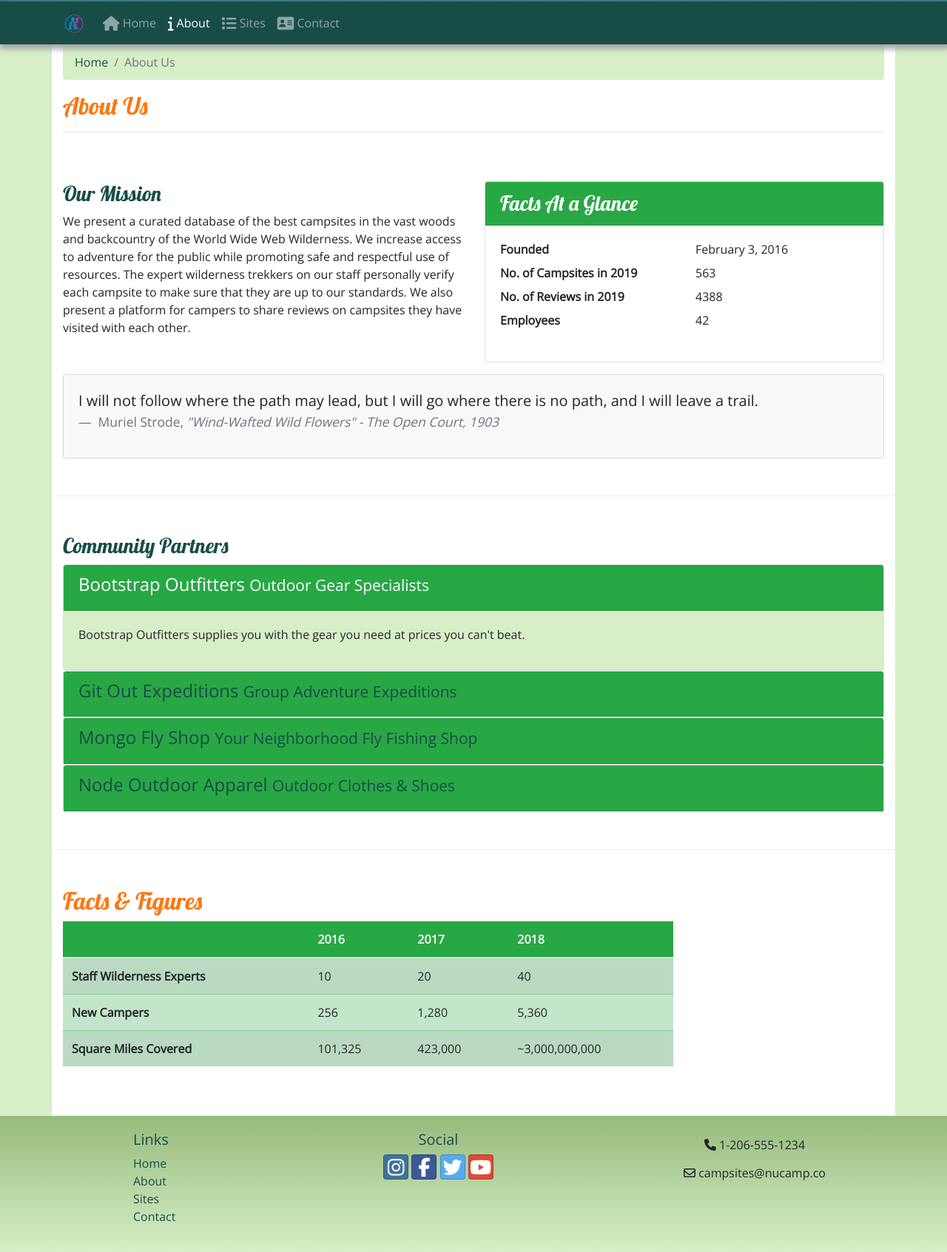
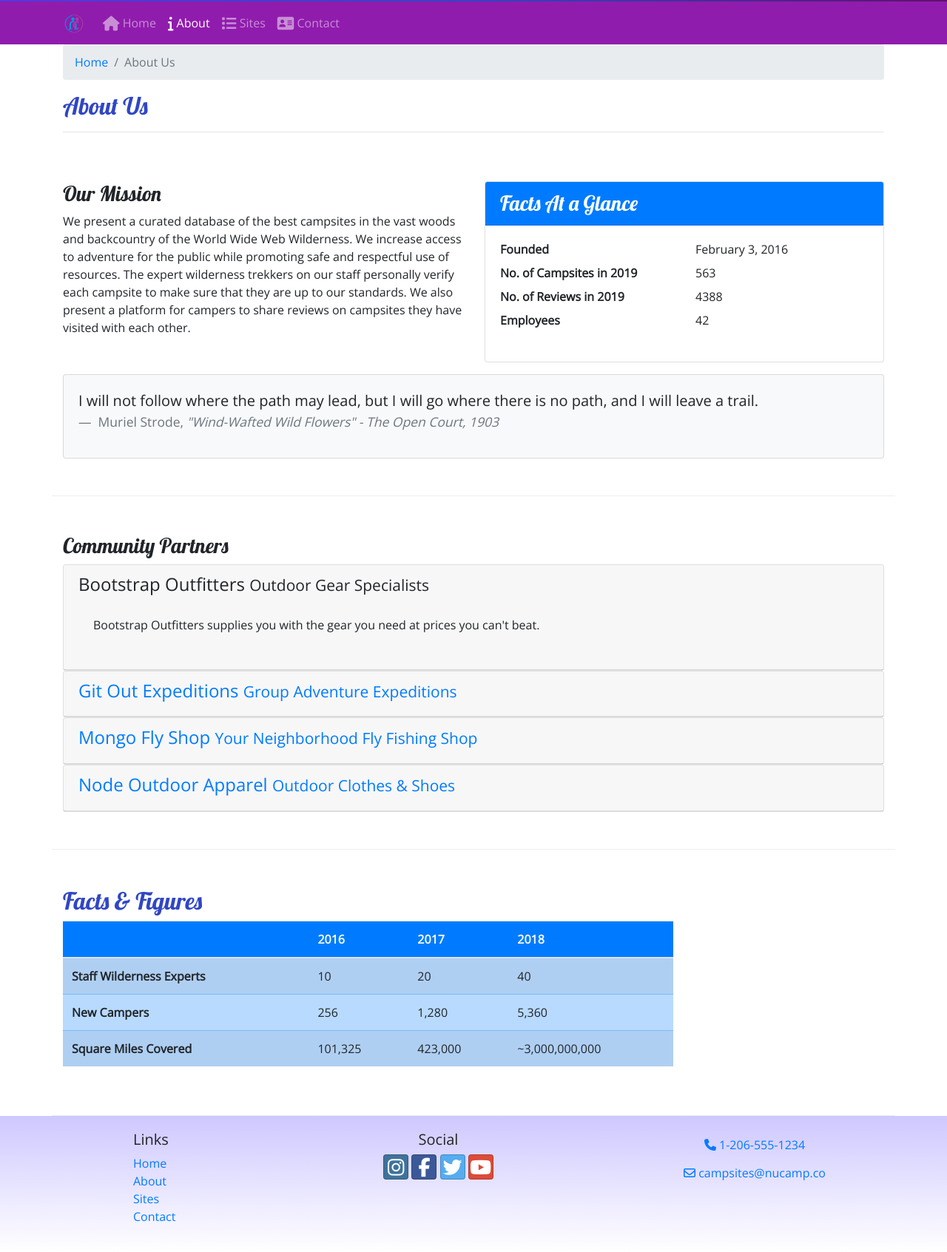
Before and after one commit to nil-sj/bootstrap, a plain HTML site: page aboutus.html in a window 1280 px wide. Shown: the part 160-1853 px from the top of the page at 74% size. Drawn offline with nearby package versions, Linux system fonts and the light colour scheme.

Commit message:
Week 3 - Reverting the Chage It Up

```diff
--- a/aboutus.html
+++ b/aboutus.html
@@ -52,7 +52,7 @@
     </nav>
 
     <div class="container">
-        <div class="row page-heading">
+        <div class="row">
             <div class="col">
                 <ol class="breadcrumb">
                     <li class="breadcrumb-item"><a href="index.html">Home</a></li>
@@ -71,7 +71,7 @@
             </div>
             <div class="col-sm-6">
                 <div class="card">
-                    <h3 class="card-header bg-success text-white">Facts At a Glance</h3>
+                    <h3 class="card-header bg-primary text-white">Facts At a Glance</h3>
                     <div class="card-body">
                         <dl class="row">
                             <dt class="col-6">Founded</dt>
@@ -107,58 +107,58 @@
                 <h3>Community Partners</h3>
                 <div id="accordion">
                     <div class="card">
-                        <div role="tab" class="card-header bg-success text-white">
+                        <div role="tab" class="card-header">
                             <h4>
                                 <a data-toggle="collapse" data-target="#bootstrap">
                                     Bootstrap Outfitters <small>Outdoor Gear Specialists</small>
                                 </a>
                             </h4>
-                        </div>
                             <div class="collapse show" id="bootstrap" data-parent="#accordion">
-                            <div class="card-body my-tab-body-color">
+                                <div class="card-body">
                                     <p class="d-none d-sm-block">Bootstrap Outfitters supplies you with the gear you need at prices you can't beat.</p>
                                 </div>
                             </div>
                         </div>
+                    </div>
                     <div class="card">
-                        <div role="tab" class="card-header bg-success text-white">
+                        <div role="tab" class="card-header">
                             <h4>
                                 <a class="collapsed" data-toggle="collapse" data-target="#git">
                                     Git Out Expeditions <small>Group Adventure Expeditions</small>
                                 </a>
                             </h4>
-                        </div>
                             <div class="collapse" id="git" data-parent="#accordion">
-                            <div class="card-body my-tab-body-color">
+                                <div class="card-body">
                                     <p class="d-none d-sm-block">Join Git Out Expeditions to explore new horizons with a group of other adventurers!</p>
                                 </div>
                             </div>
                         </div>
+                    </div>
                     <div class="card">
-                        <div role="tab" class="card-header bg-success text-white">
+                        <div role="tab" class="card-header">
                             <h4>
                                 <a class="collapsed" data-toggle="collapse" data-target="#mongo">
                                     Mongo Fly Shop <small>Your Neighborhood Fly Fishing Shop</small>
                                 </a>
                             </h4>
-                        </div>
                             <div class="collapse" id="mongo" data-parent="#accordion">
-                            <div class="card-body my-tab-body-color">
+                                <div class="card-body">
                                     <p class="d-none d-sm-block">Need a new fishing pole, a tacklebox, or flies of all kinds? Stop by Mongo Fly Shop.</p>
                                 </div>
                             </div>
                         </div>
+                    </div>
                     <div class="card">
-                        <div role="tab" class="card-header bg-success text-white">
+                        <div role="tab" class="card-header">
                             <h4>
                                 <a class="collapsed" data-toggle="collapse" data-target="#node">
                                     Node Outdoor Apparel <small>Outdoor Clothes & Shoes</small>
                                 </a>
                             </h4>
+                            <div class="collapse" id="node" data-parent="#accordion">
+                                <div class="card-body">
+                                    <p class="d-none d-sm-block">From polar fleeces to swimsuits, hiking boots to waders, a visit to Node will be sure to get you covered.</p>
                                 </div>
-                        <div class="collapse" id="node" data-parent="#accordion">
-                            <div class="card-body my-tab-body-color">
-                                <p class="d-none d-sm-block">From polar fleeces to swimsuits, hiking boots to waders, a visit to Node will be sure to get you covered.</p>
                             </div>
                         </div>
                     </div>
@@ -173,14 +173,14 @@
             	<div class="table-responsive">
                	    <table class="table table-striped">
 	                    <thead>
-	                        <tr class="bg-success text-light">
+	                        <tr class="bg-primary text-light">
 	                            <th></th>
 	                            <th>2016</th>
 	                            <th>2017</th>
 	                            <th>2018</th>
 	                        </tr>
                     	</thead>
-	                    <tbody class="table-success">
+	                    <tbody class="table-primary">
                             <tr>
                                 <th>Staff Wilderness Experts</th>
                                 <td>10</td>
@@ -227,8 +227,8 @@
                     <a class="btn btn-social-icon btn-google" href="http://youtube.com/"><i class="fa fa-youtube"></i></a>
                 </div>
                 <div class="col-sm-4 text-center">
-                    <a role="button" class="btn btn-link-success" href="tel:+12065551234"><i class="fa fa-phone"></i> 1-206-555-1234</a><br />
-                    <a role="button" class="btn btn-link-success" href="mailto:campsites@nucamp.co"><i class="fa fa-envelope-o"></i> campsites@nucamp.co</a>
+                    <a role="button" class="btn btn-link" href="tel:+12065551234"><i class="fa fa-phone"></i> 1-206-555-1234</a><br />
+                    <a role="button" class="btn btn-link" href="mailto:campsites@nucamp.co"><i class="fa fa-envelope-o"></i> campsites@nucamp.co</a>
                 </div>
            </div>
         </div>
--- a/css/styles.css
+++ b/css/styles.css
@@ -1,10 +1,5 @@
 body {
     font-family: "Open Sans", sans-serif;
-    background-color: #d6efc7;
-}
-
-a {
-    color: #184d47;
 }
 
 h1, h2, h3 {
@@ -12,53 +7,34 @@ h1, h2, h3 {
 }
 
 h2 {
-    color: #fb7813;
-}
-
-h3, h5 {
-    color:  #184d47;
+    color: #3046C5;
 }
 
 header h2 {
-    color: #96bb7c;
+    color: #CEC8FF;
 }
 
-
 .site-footer {
-    background-image: linear-gradient(#96bb7c, #d6efc7);
+    background-image: linear-gradient(#CEC8FF, white);
     padding: 20px 0;
 }
 
 .jumbotron {
     margin: 0;
     padding: 30px;
-    background-image: linear-gradient(to top, #17706E, #184d47);
-
+    background-image: linear-gradient(to right, #5637DD, #3046C5, #60106B);
     color: white;
-}
-
-#header-btn {
-    background: #fb7813;
 }
 
 .row-content {
     padding: 50px 0;
     border-bottom: 1px ridge;
     min-height: 200px;
-    background-color: white;
-}
-
-.page-heading {
-    background-color: white;
-}
-
-.breadcrumb {
-    background-color: #d6efc7;
 }
 
 .navbar {
-    background: #184d47;
-    box-shadow: 2px 4px 8px 2px #A0A0A0;
+    background: #901CAD;
+
 }
 
 .tab-content {
@@ -72,9 +48,5 @@ header h2 {
 }
 
 .carousel {
-    border: solid #184d47;
+    border: solid #5637DD;
 }
-
-.my-tab-body-color {
-    background-color: #d6efc7;
-}
```
Also changed, not shown: contactus.html (+6 -6 lines), index.html (+8 -8 lines), 2 other files. Lines whose indentation alone changed are shown as unchanged.
